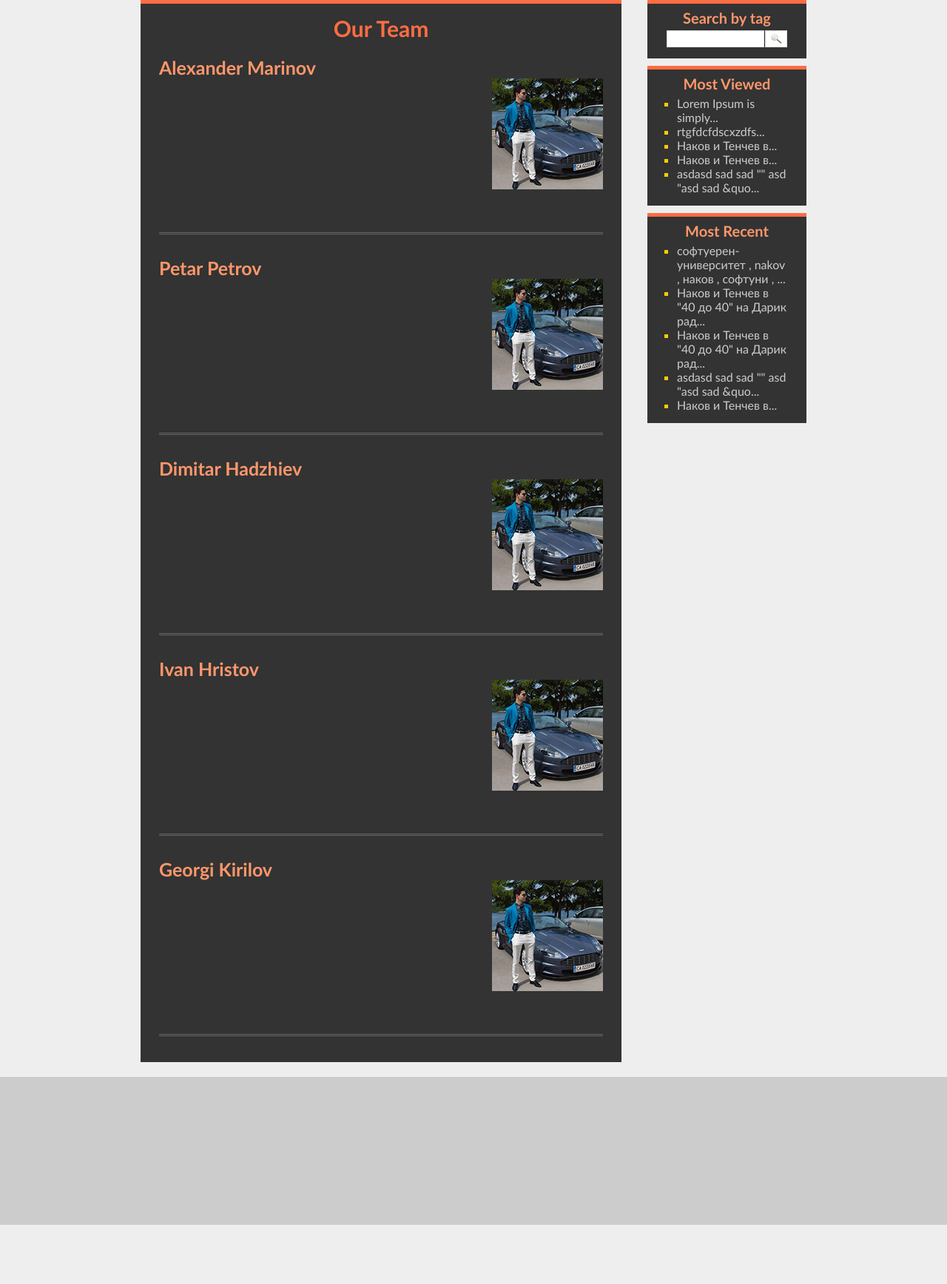
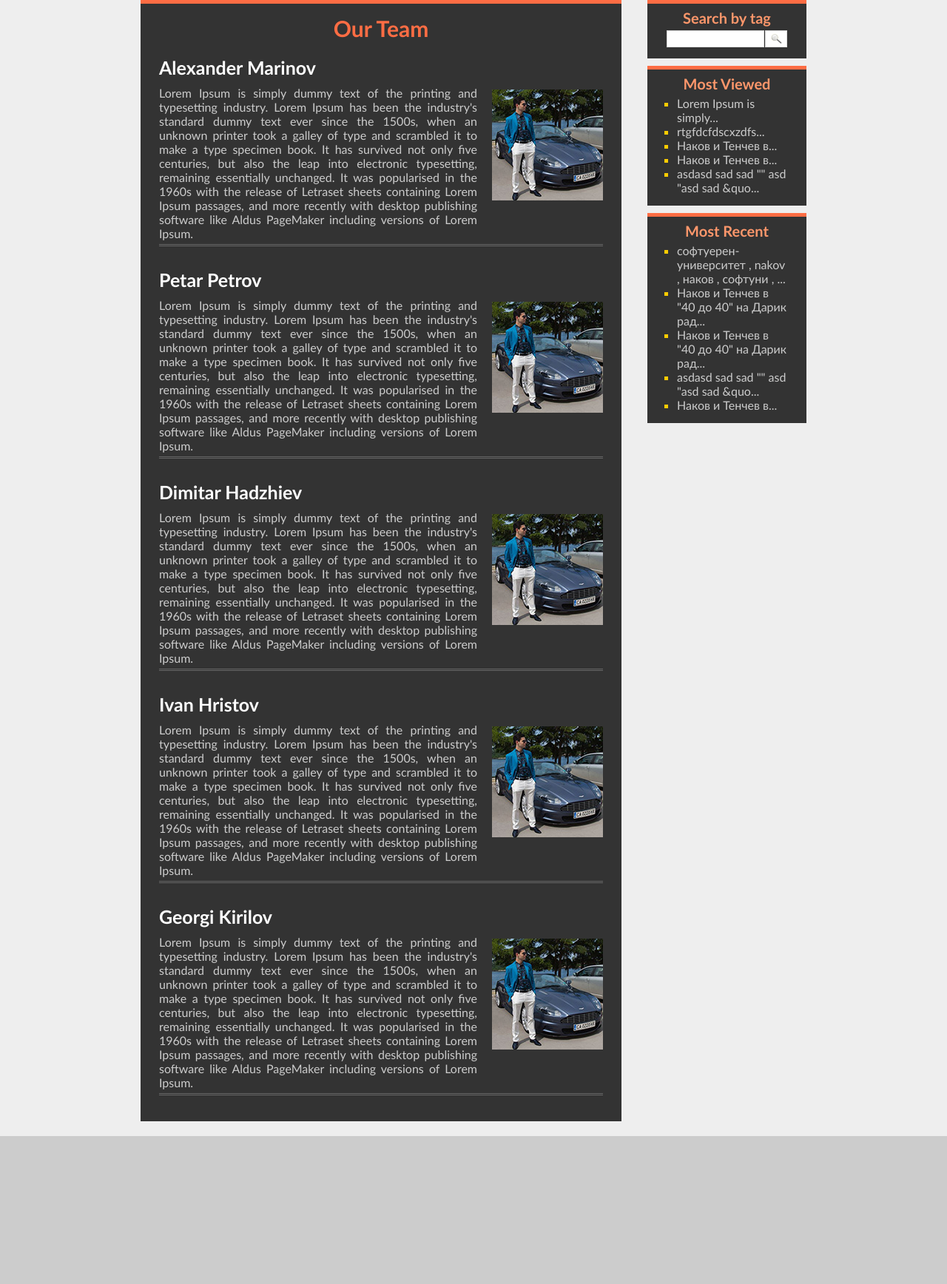
Before and after one commit to gkkirilov/SoftUni-PHP-Teamwork, a PHP site: page /about.php in a window 1280 px wide. Shown: the part 115-1851 px from the top of the page at 74% size. Before the commit the page ends 1771 px from the top, so only its background shows below. Run offline with PHP 8.4, Linux system fonts and the light colour scheme; data comes from the database, SQL or seed files in the repository.

Commit message:
restyle about page

```diff
--- a/about.php
+++ b/about.php
@@ -5,37 +5,37 @@ getHeader("Blog | About");
 <h3 class="title">Our Team</h3>
 <div class="posts">
     <div class="post">
-        <h3 class="postTitle">Alexander Marinov</h3>
+        <h3 class="aboutTitle">Alexander Marinov</h3>
         <div class="postContent">
-            <article></article>
+            <article>Lorem Ipsum is simply dummy text of the printing and typesetting industry. Lorem Ipsum has been the industry's standard dummy text ever since the 1500s, when an unknown printer took a galley of type and scrambled it to make a type specimen book. It has survived not only five centuries, but also the leap into electronic typesetting, remaining essentially unchanged. It was popularised in the 1960s with the release of Letraset sheets containing Lorem Ipsum passages, and more recently with desktop publishing software like Aldus PageMaker including versions of Lorem Ipsum.</article>
             <img src="img/Untitled-1.jpg" alt="photo"/>
         </div>
     </div>
     <div class="post">
-        <h3 class="postTitle">Petar Petrov</h3>
+        <h3 class="aboutTitle">Petar Petrov</h3>
         <div class="postContent">
-            <article></article>
+            <article>Lorem Ipsum is simply dummy text of the printing and typesetting industry. Lorem Ipsum has been the industry's standard dummy text ever since the 1500s, when an unknown printer took a galley of type and scrambled it to make a type specimen book. It has survived not only five centuries, but also the leap into electronic typesetting, remaining essentially unchanged. It was popularised in the 1960s with the release of Letraset sheets containing Lorem Ipsum passages, and more recently with desktop publishing software like Aldus PageMaker including versions of Lorem Ipsum.</article>
             <img src="img/Untitled-1.jpg" alt="photo"/>
         </div>
     </div>
     <div class="post">
-        <h3 class="postTitle">Dimitar Hadzhiev</h3>
+        <h3 class="aboutTitle">Dimitar Hadzhiev</h3>
         <div class="postContent">
-            <article></article>
+            <article>Lorem Ipsum is simply dummy text of the printing and typesetting industry. Lorem Ipsum has been the industry's standard dummy text ever since the 1500s, when an unknown printer took a galley of type and scrambled it to make a type specimen book. It has survived not only five centuries, but also the leap into electronic typesetting, remaining essentially unchanged. It was popularised in the 1960s with the release of Letraset sheets containing Lorem Ipsum passages, and more recently with desktop publishing software like Aldus PageMaker including versions of Lorem Ipsum.</article>
             <img src="img/Untitled-1.jpg" alt="photo"/>
             </div>
     </div>
     <div class="post">
-        <h3 class="postTitle">Ivan Hristov</h3>
+        <h3 class="aboutTitle">Ivan Hristov</h3>
         <div class="postContent">
-            <article></article>
+            <article>Lorem Ipsum is simply dummy text of the printing and typesetting industry. Lorem Ipsum has been the industry's standard dummy text ever since the 1500s, when an unknown printer took a galley of type and scrambled it to make a type specimen book. It has survived not only five centuries, but also the leap into electronic typesetting, remaining essentially unchanged. It was popularised in the 1960s with the release of Letraset sheets containing Lorem Ipsum passages, and more recently with desktop publishing software like Aldus PageMaker including versions of Lorem Ipsum.</article>
             <img src="img/Untitled-1.jpg" alt="photo"/>
             </div>
     </div>
     <div class="post">
-        <h3 class="postTitle">Georgi Kirilov</h3>
+        <h3 class="aboutTitle">Georgi Kirilov</h3>
         <div class="postContent">
-            <article></article>
+            <article>Lorem Ipsum is simply dummy text of the printing and typesetting industry. Lorem Ipsum has been the industry's standard dummy text ever since the 1500s, when an unknown printer took a galley of type and scrambled it to make a type specimen book. It has survived not only five centuries, but also the leap into electronic typesetting, remaining essentially unchanged. It was popularised in the 1960s with the release of Letraset sheets containing Lorem Ipsum passages, and more recently with desktop publishing software like Aldus PageMaker including versions of Lorem Ipsum.</article>
             <img src="img/Untitled-1.jpg" alt="photo"/>
             </div>
     </div>
--- a/styles/style.css
+++ b/styles/style.css
@@ -47,7 +47,10 @@ main {
     color: #999;
     margin: 5px 10px 0 0;
 }
-
+.post .aboutTitle{
+    color: #FFF;
+    font-size: 25px;
+}
 .post .postTitle a {
     font-size: 25px;
     color: #ff976b;
@@ -276,12 +279,15 @@ input, textarea {
 
 /* ABOUT US style BEGIN */
 body > div.wrapper.clear > main > div > div > div > img{
+    margin-top: 15px;
     float:right;
 
 }
 body > div.wrapper.clear > main > div > div > div > article{
     display: inline-block;
-    width: 370px;
+    width: 430px;
+    text-align: justify;
+    margin-top: 10px;
     height:200px;
 }
 
```
